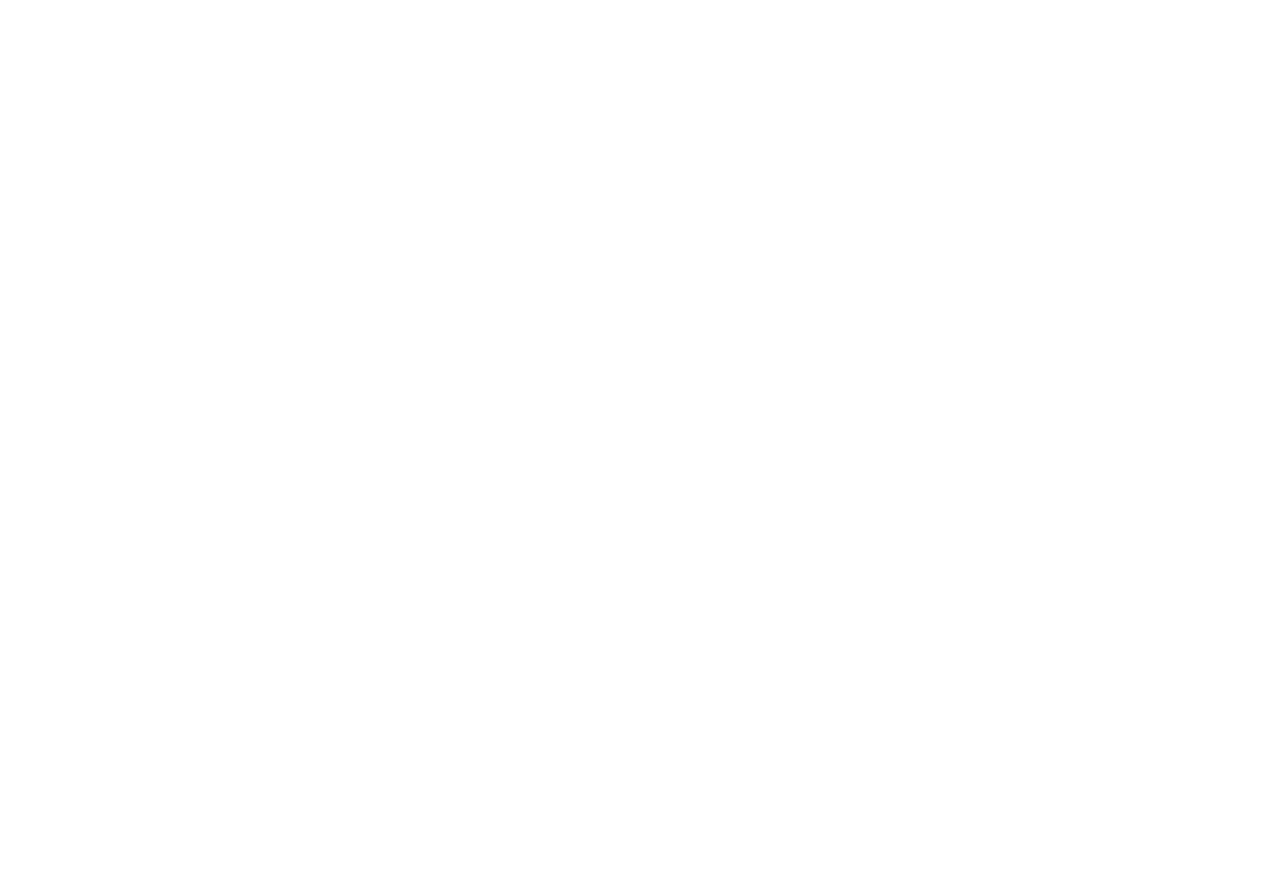
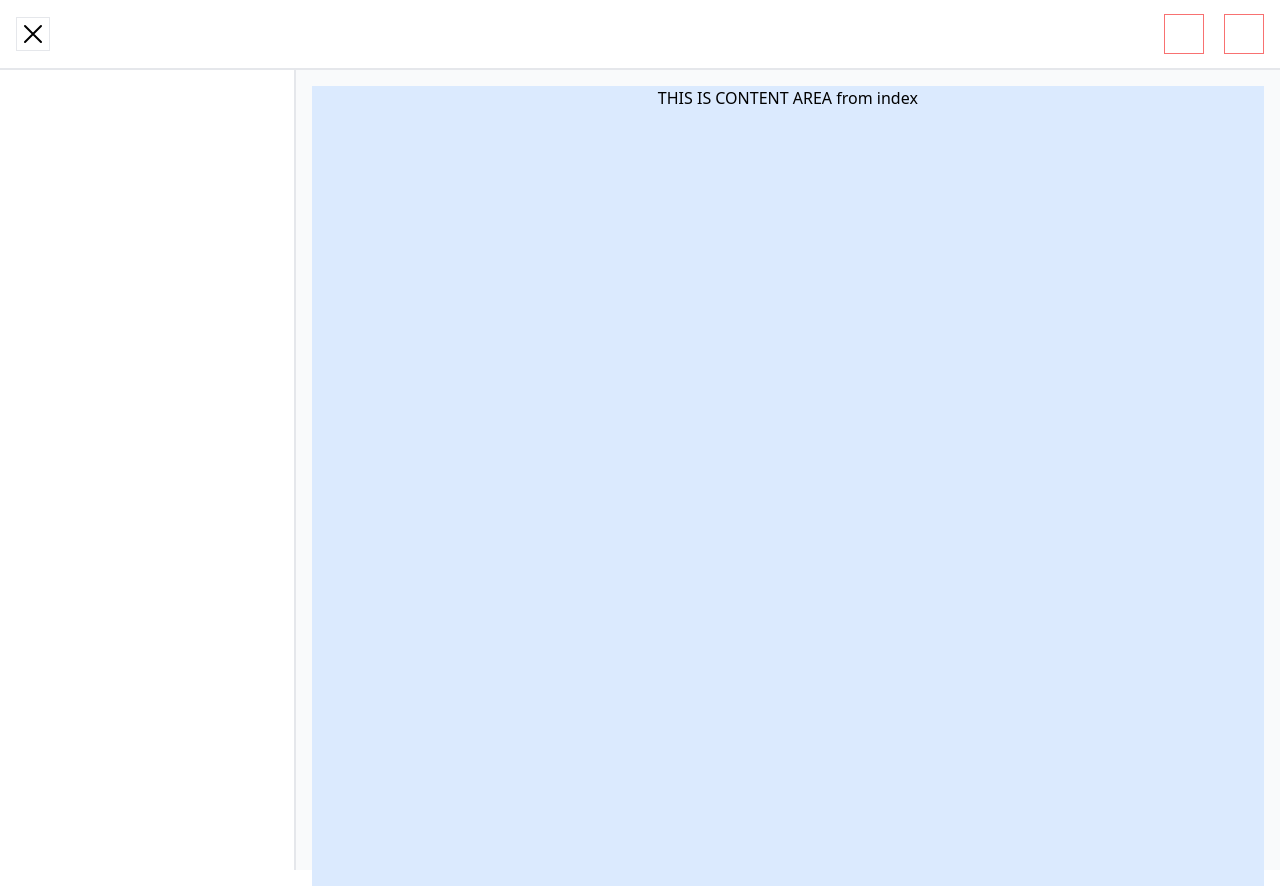
Before and after one commit to programmerkhadka/admin-ui, a Nuxt app: page / in a window 1280 px wide. Before the commit the page ends 800 px from the top, so only its background shows below. Built offline with nearby package versions, Linux system fonts and the light colour scheme.

Commit message:
feat: toogling sidebar

```diff
--- a/app.vue
+++ /dev/null
@@ -1,5 +0,0 @@
-<template>
-  <div>
-    <!-- <NuxtWelcome /> -->
-  </div>
-</template>
--- /dev/null
+++ b/layouts/default.vue
@@ -0,0 +1,45 @@
+<template>
+  <div class="min-h-screen bg-gray-50">
+    <div
+      class="w-full bg-white topbar min-h-[70px] border-b-2 py-2 px-4 grid grid-cols-2 items-center justify-between"
+    >
+      <div class="flex place-items-center">
+        <div class="border cursor-pointer" @click="isCollapse = !isCollapse">
+          <Bars3Icon class="w-8 h-8" v-if="isCollapse" />
+          <XMarkIcon class="w-8 h-8" v-else />
+        </div>
+      </div>
+      <div class="flex justify-end gap-x-5">
+        <div class="w-10 h-10 border border-red-400"></div>
+        <div class="w-10 h-10 border border-red-400"></div>
+      </div>
+
+      <!--  <XMarkIcon class="w-8 h-8" /> -->
+    </div>
+    <div class="relative flex">
+      <div
+        class="min-h-screen bg-white border-r-2 sidebra transition-[width] duration-150 ease-in-out absolute left-0 xl:static"
+        :class="isCollapse ? 'w-0' : ' w-96'"
+      >
+        <!-- THIS IS SIDE BAR -->
+      </div>
+      <div class="w-full">
+        <!-- This ithe area where pages are rendered -->
+        <slot />
+      </div>
+    </div>
+  </div>
+</template>
+<script setup>
+import { Bars3Icon, XMarkIcon } from "@heroicons/vue/24/outline";
+import { onMounted, onUnmounted } from "vue";
+const isCollapse = ref(false);
+
+onMounted(() => {
+  console.log("I am on Mounted");
+});
+
+onUnmounted(() => {
+  console.log("I am on Unmounted");
+});
+</script>
--- /dev/null
+++ b/pages/index.vue
@@ -0,0 +1,5 @@
+<template>
+  <div class="flex justify-center h-full m-4 bg-blue-100 place-content-center">
+    THIS IS CONTENT AREA from index
+  </div>
+</template>
--- a/tsconfig.json
+++ b/tsconfig.json
@@ -1,4 +1,5 @@
 {
   // https://nuxt.com/docs/guide/concepts/typescript
-  "extends": "./.nuxt/tsconfig.json"
+  "extends": "./.nuxt/tsconfig.json",
+  "include": ["./src/*.ts", "./src/*.vue", "./src/*.ext"]
 }
```
